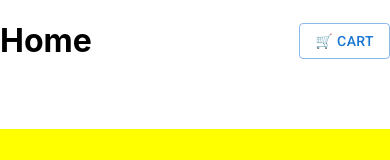
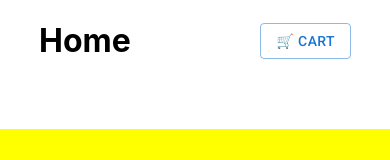
Before and after one commit to Rajendrankr25/react-day3-task, a React (Create React App) app: page / in a window 390 px wide. Shown: the top 160 px of the page. Built offline with nearby package versions, Linux system fonts and the light colour scheme.

Commit message:
responsive

```diff
--- a/src/App.css
+++ b/src/App.css
@@ -6,6 +6,8 @@
   display: flex;
   align-items: center;
   justify-content: space-between;
+  margin-left: 10%;
+  margin-right: 10%;
 }
 
 .banner {
```
